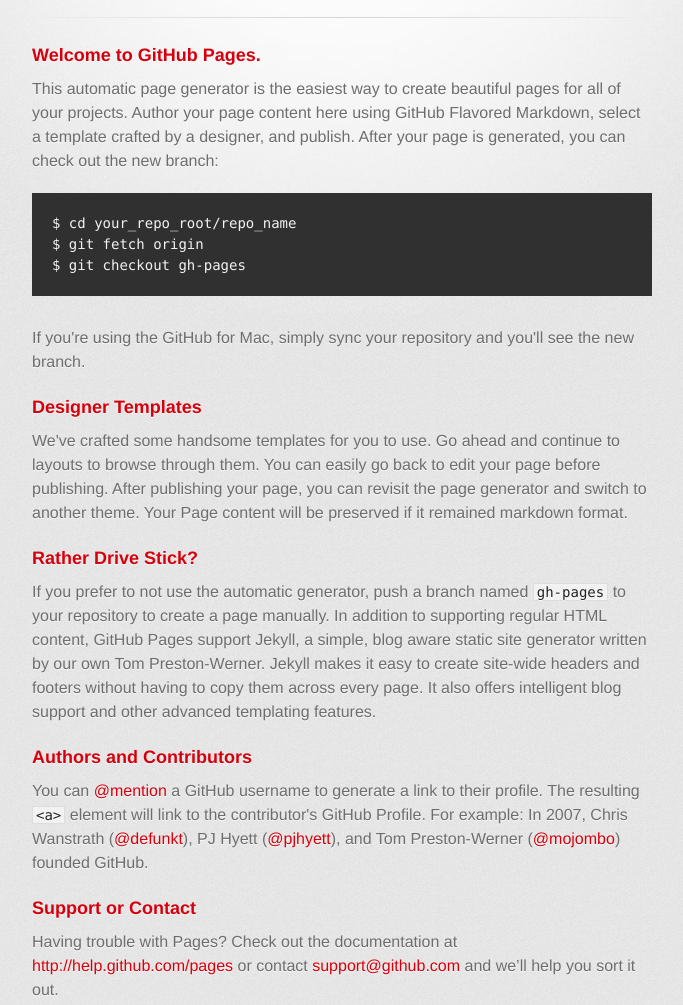
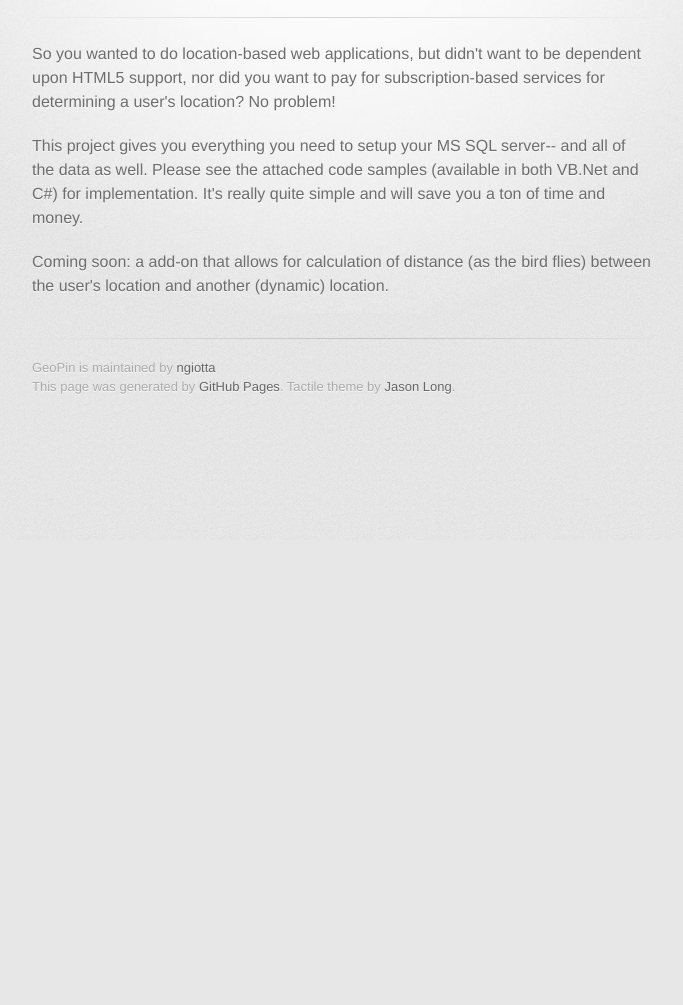
Before and after one commit to ngiotta/GeoPin, a plain HTML site: page index.html in a window 1280 px wide. Shown: the part 260-1265 px from the top of the page, without its empty margins (298-981 px from the left). After the commit the page ends 800 px from the top, so only its background shows below. Drawn offline with Linux system fonts and the light colour scheme; a web font is replaced by a local one.

```diff
--- a/index.html
+++ b/index.html
@@ -10,7 +10,7 @@
     <!--[if lt IE 9]>
     <script src="//html5shiv.googlecode.com/svn/trunk/html5.js"></script>
     <![endif]-->
-    <title>Geopin by ngiotta</title>
+    <title>GeoPin by ngiotta</title>
   </head>
 
   <body>
@@ -18,7 +18,7 @@
       <div class="inner">
 
         <header>
-          <h1>Geopin</h1>
+          <h1>GeoPin</h1>
           <h2>Find a user's location based upon their IP address.  (MS SQL scripts/data and example code included)</h2>
         </header>
 
@@ -31,36 +31,15 @@
         <hr>
 
         <section id="main_content">
-          <h3>Welcome to GitHub Pages.</h3>
+          <p>So you wanted to do location-based web applications, but didn't want to be dependent upon HTML5 support, nor did you want to pay for subscription-based services for determining a user's location?  No problem!</p>
 
-<p>This automatic page generator is the easiest way to create beautiful pages for all of your projects. Author your page content here using GitHub Flavored Markdown, select a template crafted by a designer, and publish. After your page is generated, you can check out the new branch:</p>
+<p>This project gives you everything you need to setup your MS SQL server-- and all of the data as well.  Please see the attached code samples (available in both VB.Net and C#) for implementation.  It's really quite simple and will save you a ton of time and money.</p>
 
-<pre><code>$ cd your_repo_root/repo_name
-$ git fetch origin
-$ git checkout gh-pages
-</code></pre>
-
-<p>If you're using the GitHub for Mac, simply sync your repository and you'll see the new branch.</p>
-
-<h3>Designer Templates</h3>
-
-<p>We've crafted some handsome templates for you to use. Go ahead and continue to layouts to browse through them. You can easily go back to edit your page before publishing. After publishing your page, you can revisit the page generator and switch to another theme. Your Page content will be preserved if it remained markdown format.</p>
-
-<h3>Rather Drive Stick?</h3>
-
-<p>If you prefer to not use the automatic generator, push a branch named <code>gh-pages</code> to your repository to create a page manually. In addition to supporting regular HTML content, GitHub Pages support Jekyll, a simple, blog aware static site generator written by our own Tom Preston-Werner. Jekyll makes it easy to create site-wide headers and footers without having to copy them across every page. It also offers intelligent blog support and other advanced templating features.</p>
-
-<h3>Authors and Contributors</h3>
-
-<p>You can <a href="https://github.com/blog/821" class="user-mention">@mention</a> a GitHub username to generate a link to their profile. The resulting <code>&lt;a&gt;</code> element will link to the contributor's GitHub Profile. For example: In 2007, Chris Wanstrath (<a href="https://github.com/defunkt" class="user-mention">@defunkt</a>), PJ Hyett (<a href="https://github.com/pjhyett" class="user-mention">@pjhyett</a>), and Tom Preston-Werner (<a href="https://github.com/mojombo" class="user-mention">@mojombo</a>) founded GitHub.</p>
-
-<h3>Support or Contact</h3>
-
-<p>Having trouble with Pages? Check out the documentation at <a href="http://help.github.com/pages">http://help.github.com/pages</a> or contact <a href="mailto:support@github.com">support@github.com</a> and we’ll help you sort it out.</p>
+<p>Coming soon: a add-on that allows for calculation of distance (as the bird flies) between the user's location and another (dynamic) location.</p>
         </section>
 
         <footer>
-          Geopin is maintained by <a href="https://github.com/ngiotta">ngiotta</a><br>
+          GeoPin is maintained by <a href="https://github.com/ngiotta">ngiotta</a><br>
           This page was generated by <a href="http://pages.github.com">GitHub Pages</a>. Tactile theme by <a href="http://twitter.com/jasonlong">Jason Long</a>.
         </footer>
 
```
Also changed, not shown: params.json (+1 -1 lines).
